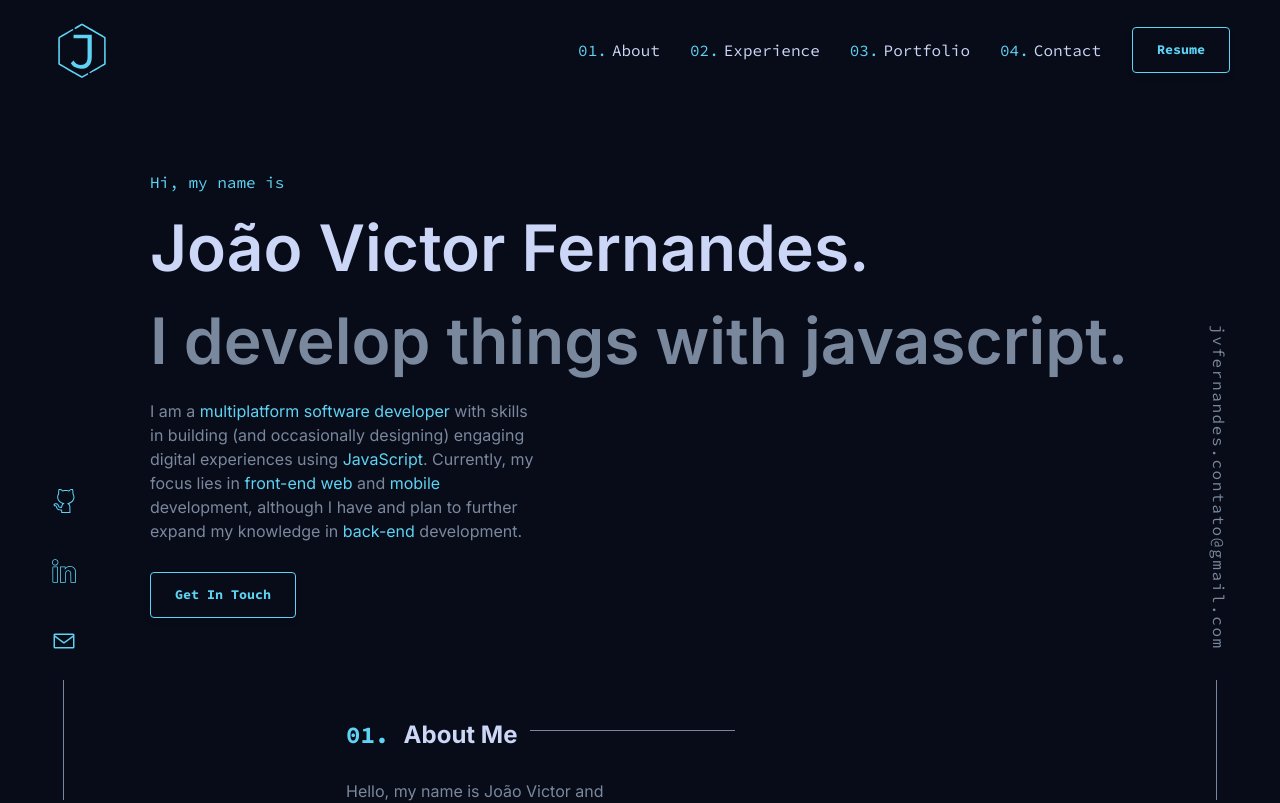
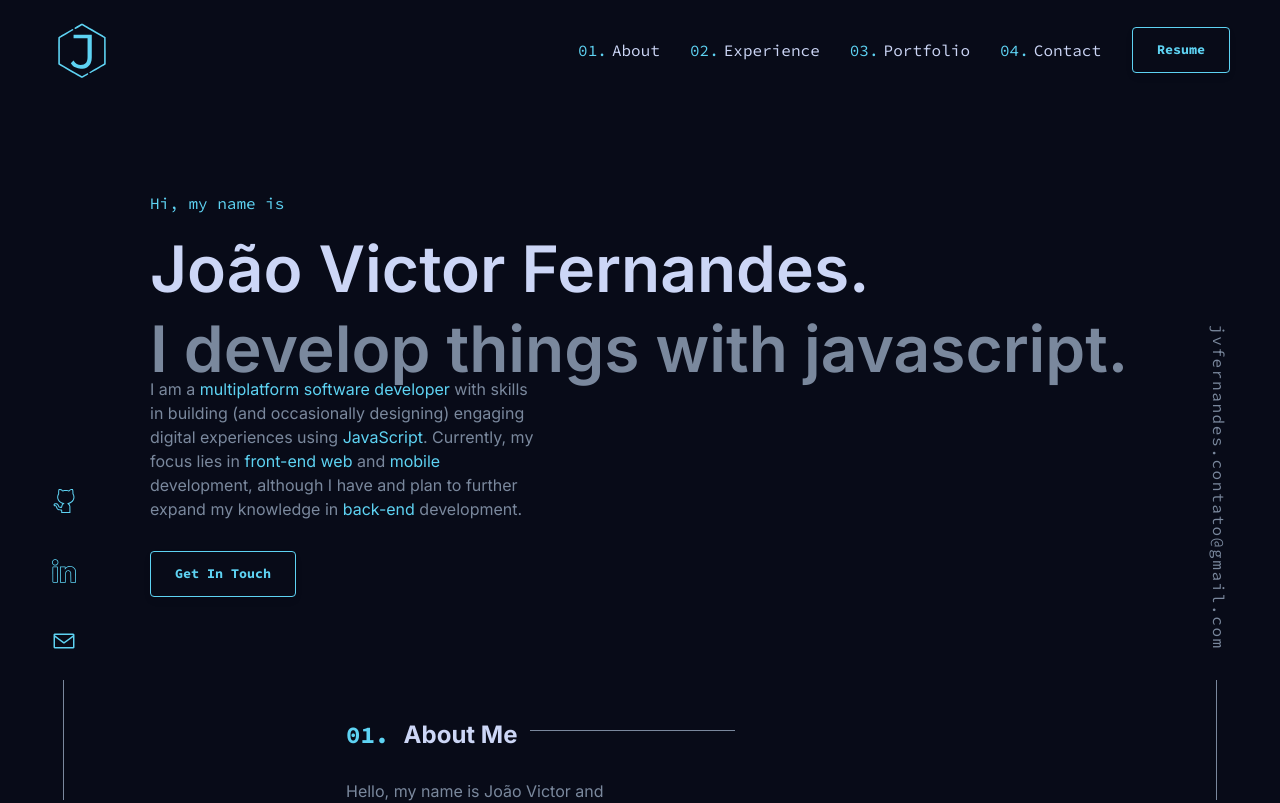
Before and after one commit to JvFern4ndes/MyPersonalWebsite, a React (Vite) app in the folder fe/: page / in a window 1280 px wide. Shown: the top 803 px of the page. Built offline with nearby package versions, Linux system fonts and the light colour scheme.

Commit message:
refactor: i turned a div into an h3 on my homepage

```diff
--- a/fe/src/Pages/Start/index.jsx
+++ b/fe/src/Pages/Start/index.jsx
@@ -1,6 +1,6 @@
 /* eslint-disable max-len */
 import {
-  Container, Content, SecondText, ThirdText,
+  Container, Content, ThirdText,
 } from './styles';
 import Button from '../../components/Button';
 import ColorTexts from '../../components/ColorTexts';
@@ -11,10 +11,12 @@ export default function Home() {
       <Content style={{ transitionDelay: '100' }}>
         <h1>Hi, my name is</h1>
       </Content>
-      <Content>
+      <Content style={{ transitionDelay: '200' }}>
         <h2>João Victor Fernandes.</h2>
       </Content>
-      <SecondText>I develop things with javascript.</SecondText>
+      <Content style={{ transitionDelay: '300' }}>
+        <h3>I develop things with javascript.</h3>
+      </Content>
       <ThirdText>
         I am a<ColorTexts> multiplatform software developer</ColorTexts> with skills in building (and occasionally designing) engaging digital experiences using<ColorTexts> JavaScript</ColorTexts>. Currently, my focus lies in<ColorTexts> front-end web</ColorTexts> and{' '}<ColorTexts>mobile</ColorTexts> development, although I have and plan to further expand my knowledge in<ColorTexts> back-end</ColorTexts> development.
       </ThirdText>
--- a/fe/src/Pages/Start/styles.jsx
+++ b/fe/src/Pages/Start/styles.jsx
@@ -47,14 +47,15 @@ export const Content = styled.div`
     margin-inline-start: 0px;
     margin-inline-end: 0px;
   }
-`;
 
-export const Name = styled.div`
-  font-size: 64px;
-  font-weight: bold;
-  color: ${({ theme }) => theme.color};
-  margin-top: 1%;
-  cursor: pointer;
+  h3 {
+    margin-top: 5px;
+    font-size: 64px;
+    font-weight: 600;
+    color: ${({ theme }) => theme.secondaryColor};
+    line-height: 0.9;
+    display: block;
+  }
 `;
 
 export const SecondText = styled.div`
```
